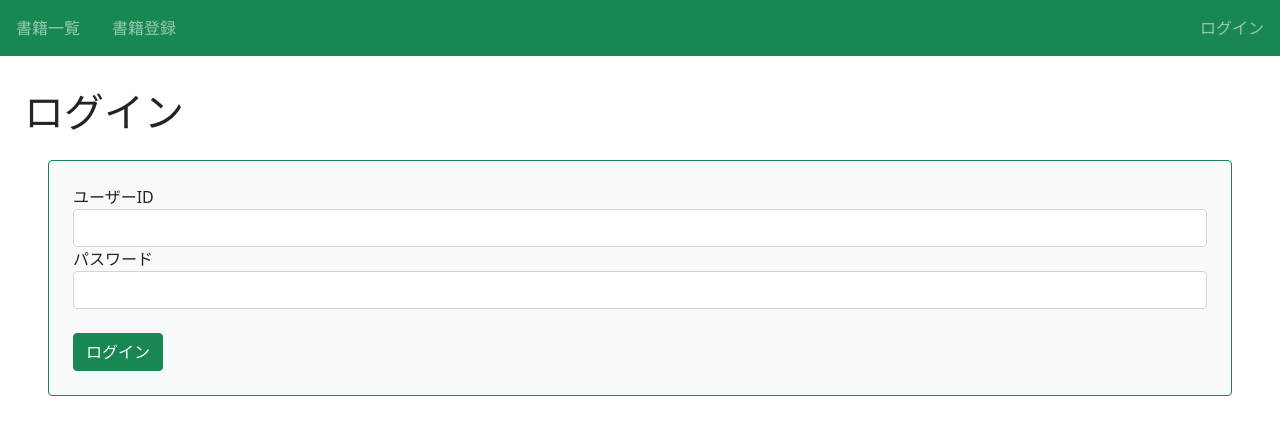
After one commit to Hirotaka-Tambo/BookList, a Django app: page /accounts/login/ in a window 1280 px wide. The commit adds this page. Shown: the top 443 px of the page. Run offline with Django 5.2, Linux system fonts and the light colour scheme.

Commit message:
教科書P199まで

```diff
--- a/book/templates/base.html
+++ b/book/templates/base.html
@@ -15,6 +15,18 @@
             <a class="nav-link mx-3" href="{% url 'list-book' %}">書籍一覧</a>
             <a class="nav-link mx-3" href="{% url 'create-book' %}">書籍登録</a>
         </div>
+
+        <div class="navbar-nav d-flex flex-row">
+            {% if request.user.is_authenticated %}
+                <a class="nav-link mx-3" href="{% url 'logout'}">
+                    ログアウト
+                </a>
+            {% else %}
+                <a class="nav-link mx-3" href="{% url 'login'}">
+                    ログイン
+                </a>
+            {% endif %}
+        </div>
     </nav>
 
     <div class='p-4'>
--- /dev/null
+++ b/book/templates/registration/login.html
@@ -0,0 +1,21 @@
+{% extends 'base.html' %}
+
+{% block content %}
+    <h1>ログイン</h1>
+    <form method="post" class="p-4 m-4 bg-light border border-success rounded form-group">
+        {% csrf_token %}
+        {% for error in form.errors.value %}
+            {{ error}}
+        {% endfor %}
+
+        <label>
+            ユーザーID
+        </label>
+        <input class="form-control" name="username">
+        <label>
+            パスワード
+        </label>
+        <input type="password" class="form-control" name="password">
+        <button type="submit" class="btn btn-success mt-4">ログイン</button>
+    </form>
+{% endblock %}
--- a/book/urls.py
+++ b/book/urls.py
@@ -2,9 +2,11 @@ from django.urls import path
 from . import views
 
 urlpatterns = [
+    path('', views.index_view, name='index'),
     path('book/', views.ListBookView.as_view(), name='list-book'),
     path('book/<int:pk>/detail/',views.DetailBookView.as_view(),name='detail-book'),
     path('book/create/', views.CreateBookView.as_view(), name='create-book'),
     path('book/<int:pk>/delete/', views.DeleteBookView.as_view(), name='delete-book'),
     path('book/<int:pk>/update/', views.UpdateBookView.as_view(), name='update-book'),
+    path('logout/', views.logout_view, name='logout'),
 ]
--- a/config/settings.py
+++ b/config/settings.py
@@ -122,3 +122,5 @@ STATIC_URL = 'static/'
 # https://docs.djangoproject.com/en/5.1/ref/settings/#default-auto-field
 
 DEFAULT_AUTO_FIELD = 'django.db.models.BigAutoField'
+
+LOGIN_REDIRECT_URL = 'list-book'
--- a/config/urls.py
+++ b/config/urls.py
@@ -19,5 +19,6 @@ from django.urls import path, include
 
 urlpatterns = [
     path('admin/', admin.site.urls),
+    path('accounts/', include('django.contrib.auth.urls')),
     path('', include('book.urls')),
 ]
```
Also changed, not shown: book/templates/book/index.html (added, +16 -0 lines), book/views.py (+10 -1 lines), db.sqlite3.
